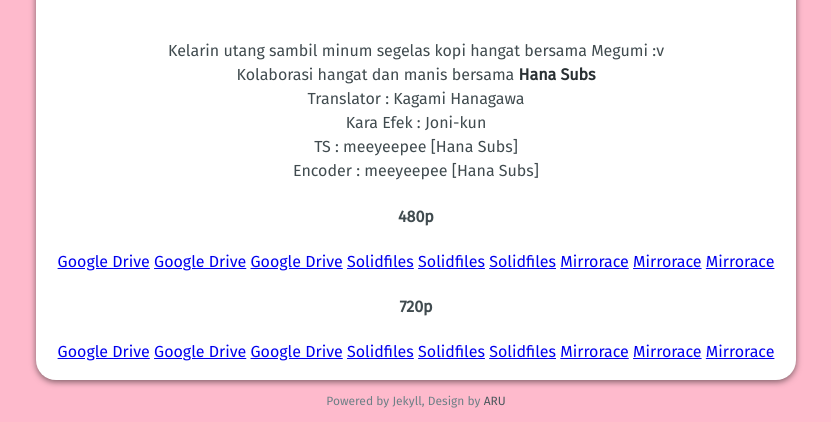
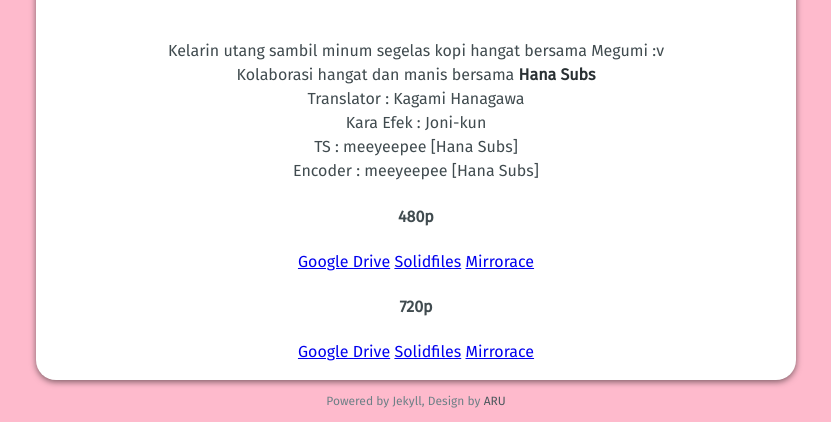
Before and after one commit to faishalirwn/hatsukoisubs, a Jekyll site: the page built from _posts/2017-07-07-saekano-02.html, in a window 1280 px wide, cut to the strip 549-971 px from the top of the page. Shown: the whole strip, without its empty margins (224-1055 px from the left). Built offline with Jekyll 4.4.1, drawn with Linux system fonts in a browser that asks for light colours; comment, search, counter and statistics services are not loaded.

```diff
--- a/_posts/2017-07-07-saekano-02.html
+++ b/_posts/2017-07-07-saekano-02.html
@@ -34,8 +34,6 @@ Encoder : meeyeepee [Hana Subs]</p>
   <div class="dl-link">
     {% for link in page.480p %}
     <a href="{{ link.link }}">{{ link.web }}</a>
-    <a href="{{ link.link }}">{{ link.web }}</a>
-    <a href="{{ link.link }}">{{ link.web }}</a>
     {% endfor %}
   </div>
 </div>
@@ -45,8 +43,6 @@ Encoder : meeyeepee [Hana Subs]</p>
   <div class="dl-link">
     {% for link in page.720p %}
     <a href="{{ link.link }}">{{ link.web }}</a>
-    <a href="{{ link.link }}">{{ link.web }}</a>
-    <a href="{{ link.link }}">{{ link.web }}</a>
     {% endfor %}
   </div>
 </div>
```
